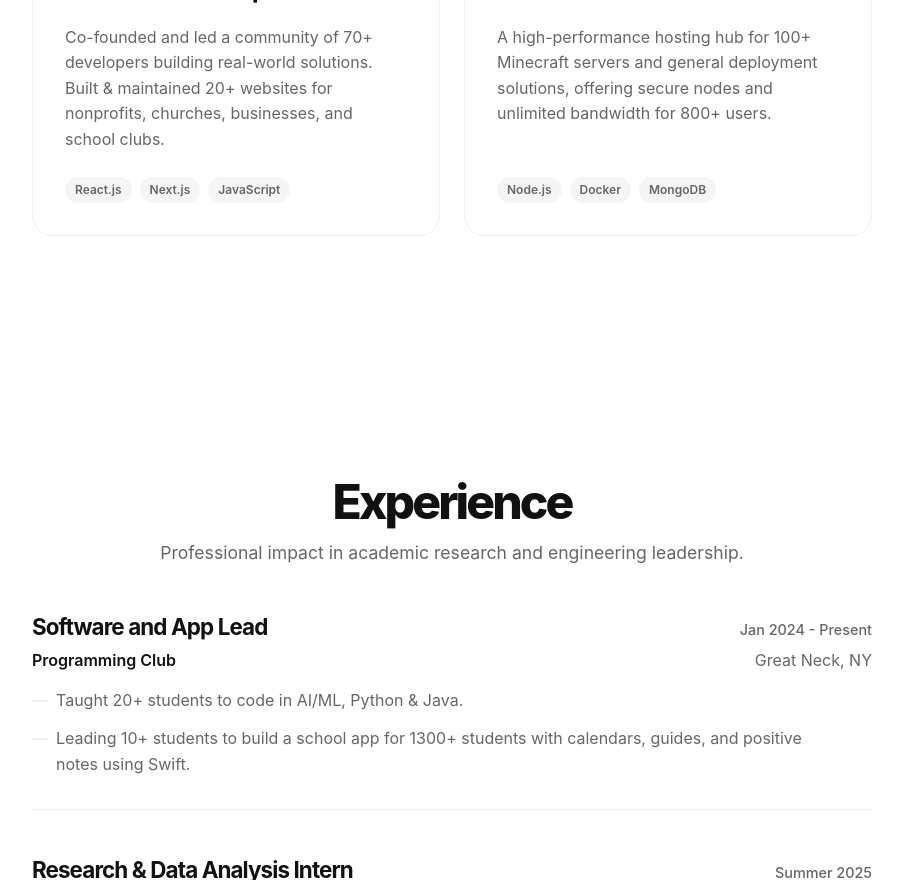
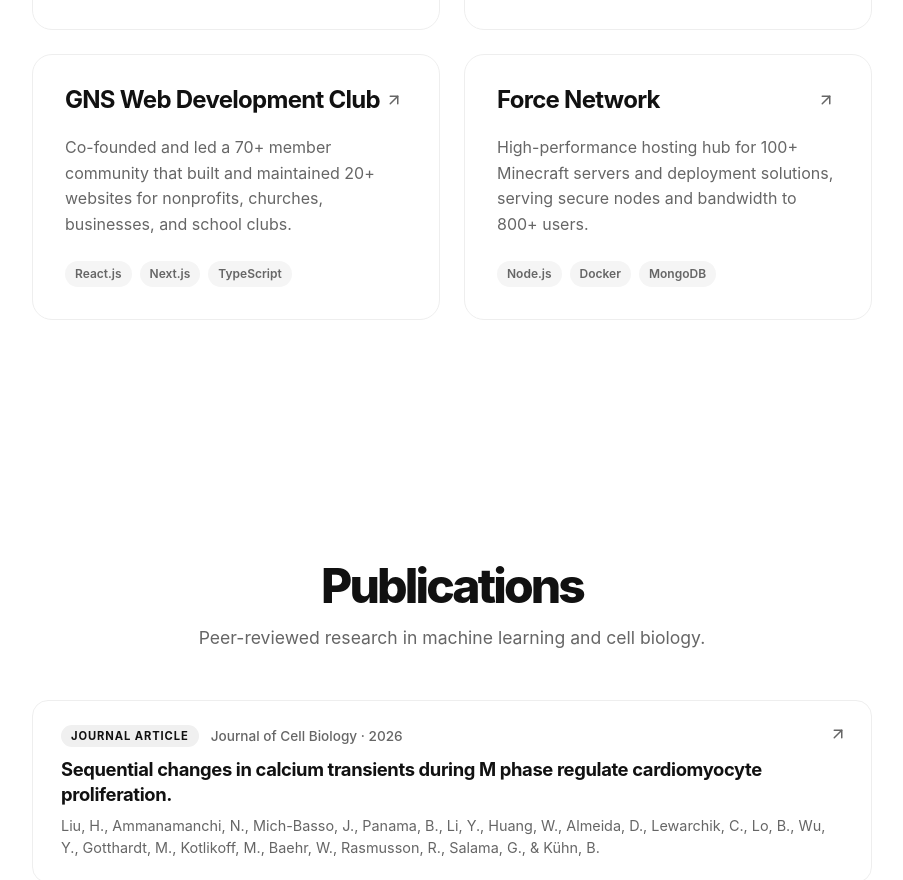
Before and after one commit to patriotsbreeze/brendanlo, a Next.js app: page / in a window 1280 px wide. Shown: the part 1920-2800 px from the top of the page, without its empty margins (188-1091 px from the left). Built offline with nearby package versions, Linux system fonts and the light colour scheme.

Commit message:
update w new things on resume

```diff
--- a/src/app/layout.tsx
+++ b/src/app/layout.tsx
@@ -16,7 +16,7 @@ const geistMono = Geist_Mono({
 export const metadata: Metadata = {
   title: "Brendan Lo | Software Engineer & Researcher",
   description: "Portfolio of Brendan Lo, a Software Engineer and Researcher at UChicago and Weill Cornell. Specialized in AI, full-stack development, and bioengineering.",
-  keywords: ["Brendan Lo", "Software Engineer", "Researcher", "UChicago", "Weill Cornell", "AI", "Machine Learning", "Bioengineering", "Next.js", "React", "TypeScript"],
+  keywords: ["Brendan Lo", "Software Engineer", "Researcher", "UChicago", "Weill Cornell", "AI", "Machine Learning", "Mathematics", "Next.js", "React", "TypeScript"],
   authors: [{ name: "Brendan Lo" }],
   creator: "Brendan Lo",
   openGraph: {
@@ -51,7 +51,7 @@ export default function RootLayout({
     "url": "https://brendanlo.com",
     "jobTitle": "Software Engineer & Researcher",
     "alumniOf": "University of Chicago",
-    "knowsAbout": ["Computer Science", "Bioengineering", "AI", "Machine Learning", "Full-stack Development"],
+    "knowsAbout": ["Computer Science", "Mathematics", "AI", "Machine Learning", "Full-stack Development"],
     "sameAs": [
       "https://github.com/patriotsbreeze",
       "https://www.linkedin.com/in/brendan-lo-8b0b80247/"
--- a/src/app/page.tsx
+++ b/src/app/page.tsx
@@ -1,10 +1,11 @@
 import styles from "./page.module.css";
 import commonStyles from "@/components/Components.module.css";
 import { resumeData } from "@/data/resumeData";
-import { Container, Section, SectionHeading, ProjectCard, ExperienceCard, TechPill } from "@/components/Common";
+import { Container, Section, SectionHeading, ProjectCard, ExperienceCard, EducationCard, PublicationCard, TechPill } from "@/components/Common";
 import { Navbar } from "@/components/Navbar";
 import { SocialLinks } from "@/components/SocialLinks";
 import { FaCode, FaServer, FaFlask } from 'react-icons/fa';
+import { Award } from 'lucide-react';
 
 export default function Home() {
   return (
@@ -17,8 +18,8 @@ export default function Home() {
           <div className={styles.heroCenter}>
             <h1 className={styles.heroName}>{resumeData.name}</h1>
             <p className={styles.heroDescription}>
-              Software Engineer & Researcher based in Chicago / New York. <br />
-              Developing scalable applications and biological research <br />
+              Software Engineer & Researcher studying Computer Science & Mathematics at UChicago. <br />
+              Building scalable full-stack applications and advancing computational research <br />
               at the intersection of technology and science.
             </p>
             <SocialLinks />
@@ -63,7 +64,7 @@ export default function Home() {
       {/* Projects Section */}
       <Section id="projects" className="animate delay-3">
         <Container>
-          <SectionHeading subtitle="Active developments in full-stack, AI, and community tools.">
+          <SectionHeading subtitle="Active work across full-stack, AI, and community tools.">
             Projects
           </SectionHeading>
           <div className={commonStyles.projectGrid}>
@@ -74,15 +75,60 @@ export default function Home() {
         </Container>
       </Section>
 
+      {/* Publications Section */}
+      <Section id="publications" className="animate delay-3">
+        <Container>
+          <SectionHeading subtitle="Peer-reviewed research in machine learning and cell biology.">
+            Publications
+          </SectionHeading>
+          <div className={commonStyles.pubList}>
+            {resumeData.publications.map((pub) => (
+              <PublicationCard key={pub.title} pub={pub} />
+            ))}
+          </div>
+        </Container>
+      </Section>
+
       {/* Experience Section */}
       <Section id="experience" className="animate delay-4">
         <Container>
-          <SectionHeading subtitle="Professional impact in academic research and engineering leadership.">
+          <SectionHeading subtitle="Research internships and engineering leadership.">
             Experience
           </SectionHeading>
           <div className={commonStyles.experienceList}>
             {resumeData.experience.map((exp) => (
               <ExperienceCard key={exp.company + exp.role} exp={exp} />
+            ))}
+          </div>
+        </Container>
+      </Section>
+
+      {/* Education Section */}
+      <Section id="education" className="animate delay-4">
+        <Container>
+          <SectionHeading subtitle="Academic background and coursework.">
+            Education
+          </SectionHeading>
+          <div className={commonStyles.eduList}>
+            {resumeData.education.map((edu) => (
+              <EducationCard key={edu.school} edu={edu} />
+            ))}
+          </div>
+        </Container>
+      </Section>
+
+      {/* Honors Section */}
+      <Section id="honors" className="animate delay-4">
+        <Container>
+          <SectionHeading subtitle="Recognition across research, engineering, and service.">
+            Honors & Awards
+          </SectionHeading>
+          <div className={commonStyles.honorsGrid}>
+            {resumeData.honors.map((honor) => (
+              <div key={honor} className={commonStyles.honorItem}>
+                <Award size={18} className={commonStyles.honorIcon} />
+                {honor}
+              </div>
             ))}
           </div>
         </Container>
--- a/src/components/Common.tsx
+++ b/src/components/Common.tsx
@@ -48,6 +48,47 @@ export const ProjectCard: React.FC<{ project: any }> = ({ project }) => (
   </div>
 );
 
+export const EducationCard: React.FC<{ edu: any }> = ({ edu }) => (
+  <div className={styles.expRow}>
+    <div className={styles.expHeader}>
+      <h3 className={styles.expRole}>{edu.school}</h3>
+      <span className={styles.expPeriod}>{edu.period}</span>
+    </div>
+    <div className={styles.expMeta}>
+      <span className={styles.expCompany}>{edu.degree}</span>
+      <span className={styles.expLocation}>{edu.location}</span>
+    </div>
+    {edu.details && edu.details.length > 0 && (
+      <ul className={styles.expDescList}>
+        {edu.details.map((item: string, i: number) => (
+          <li key={i}>{item}</li>
+        ))}
+      </ul>
+    )}
+  </div>
+);
+
+export const PublicationCard: React.FC<{ pub: any }> = ({ pub }) => {
+  const inner = (
+    <>
+      <div className={styles.pubTop}>
+        <span className={styles.pubType}>{pub.type}</span>
+        <span className={styles.pubVenue}>{pub.venue} · {pub.year}</span>
+      </div>
+      <h3 className={styles.pubTitle}>{pub.title}</h3>
+      <p className={styles.pubAuthors}>{pub.authors}</p>
+    </>
+  );
+  return pub.link ? (
+    <a href={pub.link} target="_blank" rel="noopener noreferrer" className={`${styles.pubRow} ${styles.pubLinked}`}>
+      {inner}
+      <span className={styles.pubArrow} aria-hidden><ArrowUpRight size={18} /></span>
+    </a>
+  ) : (
+    <div className={styles.pubRow}>{inner}</div>
+  );
+};
+
 export const ExperienceCard: React.FC<{ exp: any }> = ({ exp }) => (
   <div className={styles.expRow}>
     <div className={styles.expHeader}>
--- a/src/components/Components.module.css
+++ b/src/components/Components.module.css
@@ -210,3 +210,122 @@
   color: var(--border);
   font-weight: 700;
 }
+
+/* Education / Experience shared list gap override for tighter education block */
+.eduList {
+  display: flex;
+  flex-direction: column;
+  gap: 32px;
+}
+
+/* Publications */
+.pubList {
+  display: flex;
+  flex-direction: column;
+  gap: 16px;
+}
+
+.pubRow {
+  display: block;
+  position: relative;
+  background: white;
+  border: 1px solid var(--border);
+  border-radius: 16px;
+  padding: 24px 28px;
+  transition: all 0.3s cubic-bezier(0.16, 1, 0.3, 1);
+}
+
+.pubLinked:hover {
+  border-color: var(--foreground);
+  transform: translateY(-3px);
+  box-shadow: 0 16px 32px rgba(0, 0, 0, 0.05);
+}
+
+.pubTop {
+  display: flex;
+  align-items: center;
+  gap: 12px;
+  margin-bottom: 10px;
+  flex-wrap: wrap;
+}
+
+.pubType {
+  font-size: 0.7rem;
+  font-weight: 700;
+  text-transform: uppercase;
+  letter-spacing: 0.08em;
+  color: var(--foreground);
+  background: #f0f0f0;
+  padding: 3px 10px;
+  border-radius: 100px;
+}
+
+.pubVenue {
+  font-size: 0.85rem;
+  font-weight: 500;
+  color: var(--foreground-muted);
+}
+
+.pubTitle {
+  font-size: 1.15rem;
+  font-weight: 700;
+  line-height: 1.35;
+  margin: 0 0 8px;
+  letter-spacing: -0.02em;
+  padding-right: 24px;
+}
+
+.pubAuthors {
+  font-size: 0.9rem;
+  color: var(--foreground-muted);
+  line-height: 1.5;
+  margin: 0;
+}
+
+.pubArrow {
+  position: absolute;
+  top: 24px;
+  right: 24px;
+  color: var(--foreground-muted);
+  transition: color 0.2s ease;
+}
+
+.pubLinked:hover .pubArrow {
+  color: var(--foreground);
+}
+
+/* Honors */
+.honorsGrid {
+  display: grid;
+  grid-template-columns: repeat(2, 1fr);
+  gap: 12px;
+}
+
+@media (max-width: 768px) {
+  .honorsGrid {
+    grid-template-columns: 1fr;
+  }
+}
+
+.honorItem {
+  display: flex;
+  align-items: center;
+  gap: 12px;
+  background: white;
+  border: 1px solid var(--border);
+  border-radius: 12px;
+  padding: 16px 20px;
+  font-size: 0.95rem;
+  font-weight: 500;
+  color: var(--foreground);
+  transition: all 0.2s ease;
+}
+
+.honorItem:hover {
+  border-color: var(--foreground);
+}
+
+.honorIcon {
+  color: var(--foreground-muted);
+  flex-shrink: 0;
+}
--- a/src/components/Navbar.tsx
+++ b/src/components/Navbar.tsx
@@ -21,6 +21,7 @@ export const Navbar: React.FC = () => {
         <div className={styles.links}>
           <a href="#about" aria-label="About section">About</a>
           <a href="#projects" aria-label="Featured projects">Projects</a>
+          <a href="#publications" aria-label="Publications">Research</a>
           <a href="#experience" aria-label="Work experience">Experience</a>
         </div>
       </nav>
--- a/src/data/resumeData.ts
+++ b/src/data/resumeData.ts
@@ -13,6 +13,23 @@ export interface Skill {
   color: string;
 }
 
+export interface Education {
+  school: string;
+  location: string;
+  degree: string;
+  period: string;
+  details?: string[];
+}
+
+export interface Publication {
+  authors: string;
+  year: string;
+  title: string;
+  venue: string;
+  type: string;
+  link?: string;
+}
+
 export const resumeData = {
   name: "Brendan Lo",
   title: "Software Engineer & Researcher",
@@ -23,11 +40,32 @@ export const resumeData = {
     linkedin: "https://www.linkedin.com/in/brendan-lo-8b0b80247/",
     instagram: "https://www.instagram.com/brendanloalt/"
   },
+
+  education: [
+    {
+      school: "University of Chicago",
+      location: "Chicago, IL",
+      degree: "B.S. Computer Science & Mathematics",
+      period: "Expected May 2030",
+      details: []
+    },
+    {
+      school: "Great Neck South High School",
+      location: "Great Neck, NY",
+      degree: "High School Diploma",
+      period: "June 2026",
+      details: [
+        "GPA 96.7 / 100 (unweighted) · SAT 1540 / 1600",
+        "AP Physics C, AP Calculus BC, AP Computer Science, AP English Literature, AP Spanish, AP Economics, Senior Seminar Research Honors."
+      ]
+    }
+  ] as Education[],
+
   featuredProjects: [
     {
       title: "ReSource",
-      description: "AI-powered web application for circular economy, helping users identify, donate, or recycle unwanted items using Gemini AI and Mapbox.",
-      impact: "Built as a full-stack Next.js app with PostgreSQL and Supabase. Features real-time mapping and AI image recognition.",
+      description: "AI-powered marketplace that helps users donate, resell, or recycle unwanted items with AI image recognition and community mapping.",
+      impact: "Built as a full-stack Next.js app with PostgreSQL and Supabase, integrating Gemini API and Mapbox for real-time item recognition and location.",
       technologies: ["Next.js", "TypeScript", "Gemini API", "Mapbox", "PostgreSQL", "Supabase"],
       link: "https://devpost.com/software/resource-i3nq1y",
       image: "/images/resource.png",
@@ -35,99 +73,153 @@ export const resumeData = {
     },
     {
       title: "SATsaurus",
-      description: "Gamified SAT prep platform providing free, interactive learning resources for 1000+ underprivileged students globally.",
+      description: "Gamified SAT-prep platform delivering free, interactive practice to 1000+ students worldwide.",
       technologies: ["Next.js", "Supabase", "SQL", "TailwindCSS"],
       featured: true
     },
     {
       title: "GNS Web Development Club",
-      description: "Co-founded and led a community of 70+ developers building real-world solutions. Built & maintained 20+ websites for nonprofits, churches, businesses, and school clubs.",
-      technologies: ["React.js", "Next.js", "JavaScript", "HTML/CSS"],
+      description: "Co-founded and led a 70+ member community that built and maintained 20+ websites for nonprofits, churches, businesses, and school clubs.",
+      technologies: ["React.js", "Next.js", "TypeScript", "Supabase"],
       link: "https://www.gnswebdev.club/projects",
       featured: true
     },
     {
       title: "Force Network",
-      description: "A high-performance hosting hub for 100+ Minecraft servers and general deployment solutions, offering secure nodes and unlimited bandwidth for 800+ users.",
-      impact: "Designed specifically to accelerate development work and eliminate deployment toil through secure, fast infrastructure.",
+      description: "High-performance hosting hub for 100+ Minecraft servers and deployment solutions, serving secure nodes and bandwidth to 800+ users.",
+      impact: "Designed to accelerate development work and eliminate deployment toil through fast, secure infrastructure.",
       technologies: ["Node.js", "Docker", "MongoDB", "Pterodactyl"],
       link: "https://forcenetwork.cloud",
       featured: true
     }
   ],
 
+  publications: [
+    {
+      authors: "Liu, H., Ammanamanchi, N., Mich-Basso, J., Panama, B., Li, Y., Huang, W., Almeida, D., Lewarchik, C., Lo, B., Wu, Y., Gotthardt, M., Kotlikoff, M., Baehr, W., Rasmusson, R., Salama, G., & Kühn, B.",
+      year: "2026",
+      title: "Sequential changes in calcium transients during M phase regulate cardiomyocyte proliferation.",
+      venue: "Journal of Cell Biology",
+      type: "Journal Article",
+      link: "https://doi.org/10.1083/jcb.202505134"
+    },
+    {
+      authors: "Cheng, B., Jin, A., Zhang, J., Pemmaraju, A., Lo, B., & Chang, J.",
+      year: "2026",
+      title: "A horizon-dependent intrinsic-dimension theory of scaling for biological forecasting.",
+      venue: "HiLD Workshop, International Conference on Machine Learning (ICML)",
+      type: "Poster"
+    },
+    {
+      authors: "Cheng, B., Jin, A., Zhang, J., Lo, B., Pemmaraju, A., & Chang, J.",
+      year: "2026",
+      title: "ERVNet: A three-module framework for predicting endogenous retrovirus reactivation, gene propagation, and immunogenicity.",
+      venue: "FM4LS Workshop, International Conference on Machine Learning (ICML)",
+      type: "Poster"
+    },
+    {
+      authors: "Cheng, B., Jin, A., Zhang, J., Pemmaraju, A., Chang, J., & Lo, B.",
+      year: "2026",
+      title: "PROTEUS: Predicting how post-translational modifications alter drug binding affinity.",
+      venue: "FM4LS Workshop, International Conference on Machine Learning (ICML)",
+      type: "Poster"
+    }
+  ] as Publication[],
+
+  honors: [
+    "Eagle Scout",
+    "Science Olympiad National Qualifier",
+    "2nd Place — New York State Science Olympiad",
+    "FIRST Robotics World Championship — Engineering Inspiration Award",
+    "AP Scholar with Distinction",
+    "4th Place — Long Island Science & Engineering Fair"
+  ],
 
   experience: [
-
     {
-      company: "Programming Club",
-      role: "Software and App Lead",
-      location: "Great Neck, NY",
-      period: "Jan 2024 - Present",
+      company: "Columbia University",
+      role: "Summer Research Intern — Blumberg Lab",
+      location: "New York, NY",
+      period: "Summer 2026",
       description: [
-        "Taught 20+ students to code in AI/ML, Python & Java.",
-        "Leading 10+ students to build a school app for 1300+ students with calendars, guides, and positive notes using Swift."
+        "Applying Topological Data Analysis (TDA) to RNA-Seq annotation."
+      ]
+    },
+    {
+      company: "New York University",
+      role: "Summer Research Intern — Shasha Lab",
+      location: "New York, NY",
+      period: "Summer 2026",
+      description: [
+        "Building an agentic AI workflow for a calorie-tracking application."
       ]
     },
     {
       company: "Weill Cornell Medical College",
-      role: "Research & Data Analysis Intern",
+      role: "Pediatrics Summer Research Intern — Heart Regeneration (Kühn & Liu Lab)",
       location: "New York, NY",
       period: "Summer 2025",
       description: [
-        "Ran data analyses using Python, Fiji/ImageJ, and VBA Macros to discover calcium's role in heart cell proliferation.",
-        "Co-author of a paper under review at the Journal of Cell Biology: Liu, H., Ammanamanchi, N., Mich-Basso, J., Panama, B., Li, Y., Huang, W., Almeida, D., Lewarchik, C. M., Lo, B., Wu, Y., Gotthardt, M., Kotlikoff, M., Baehr, W., Rasmusson, R., Salama, G., & Kühn, B. (2026). Cardiomyocytes change calcium signaling for cell division."
+        "Ran data analyses with Python, Fiji/ImageJ, and VBA to uncover calcium's role in cardiomyocyte proliferation.",
+        "Co-authored the resulting paper, published in the Journal of Cell Biology."
+      ]
+    },
+    {
+      company: "Weill Cornell Medical College",
+      role: "Summer Research Intern — Epigenetics of Congenital Heart Disease (Long Lab)",
+      location: "New York, NY",
+      period: "Summer 2024",
+      description: [
+        "Performed PCR, Western blot, cloning, and RNA-seq analyses in R and Python to identify genes regulated by JARID2.",
+        "Investigated the role of the PRC2 complex in heart development and congenital heart disease."
+      ]
+    },
+    {
+      company: "Web Development Club",
+      role: "Co-President / Co-Founder",
+      location: "Great Neck, NY",
+      period: "Oct 2024 - Present",
+      description: [
+        "Recruited and led full-stack projects with 70+ members using JavaScript, TypeScript, React.js, Supabase, and SQL.",
+        "Built and maintained 20+ websites for nonprofits, churches, businesses, and school clubs."
       ]
     },
     {
       company: "Kudos Connect",
-      role: "Chief Technology Officer / Newsletter Head",
+      role: "Chief Technology Officer / Head of Newsletter",
       location: "Great Neck, NY",
       period: "Jan 2024 - Present",
       description: [
-        "Led 15+ people to create newsletters, building a following of 7000+ high school students for research & volunteer opportunities.",
-        "Managed a technology team of 5+ to maintan database and website"
+        "Led 15+ people to build the website and newsletter, growing a following of 7000+ students for volunteer opportunities."
+      ]
+    },
+    {
+      company: "Programming Club",
+      role: "Board Member / App Leader",
+      location: "Great Neck, NY",
+      period: "Jan 2024 - Present",
+      description: [
+        "Taught 20+ students to code in AI/ML, Python, and Java.",
+        "Led 10+ students to build a school app for 1300+ students using Swift."
       ]
     },
     {
       company: "FIRST Robotics Team 2638",
-      role: "Head Webmaster / Build Team",
+      role: "Head Webmaster / Lead Programmer",
       location: "Great Neck, NY",
       period: "Sep 2024 - Present",
       description: [
-        "Mentored 20+ K-8 students and global teams.",
-        "Built website & robot, competing in FIRST Robotics Competition World Championship 2025"
+        "Coded trajectory-generation algorithms and robot control, competing at the FIRST Robotics World Championship (2025)."
       ]
     },
     {
-      company: "Science Research Project (2024-25)",
-      role: "Independent Science Researcher",
-      location: "Great Neck, NY",
-      period: "2024 - 2025",
+      company: "PRC2 Drug Discovery Project",
+      role: "Independent Researcher",
+      location: "New York, NY",
+      period: "Sep 2024 - Sep 2025",
       description: [
-        "Conducted Machine Learning-based virtual screening and molecular dynamics simulations to repurpose drugs for the inhibition of PRC2 protein complex.",
-        "Trained & validated a random forest machine learning model for ligand-based virtual screening.",
-        "Used the Schrödinger Maestro software to run structure-based virtual screening.",
-        "Validated virtual screened drugs using GROMACS molecular dynamics simulations."
-      ]
-    },
-    {
-      company: "Boy Scouts of America",
-      role: "Service Project Coordinator / Patrol Leader / Den Chief / Bugler",
-      location: "Great Neck, NY",
-      period: "Jan 2018 - Present",
-      description: [
-        "Led 70+ scouts on camping trips and flag ceremonies.",
-        "Coordinated service projects for museums, autistic kids, the homeless, and the environment."
-      ]
-    },
-    {
-      company: "Eagle Scout Project",
-      role: "Project Director and Museum Curator",
-      location: "Great Neck, NY",
-      period: "Sep 2022 - Jan 2024",
-      description: [
-        "Fundraised $1500+, leading 30+ scouts to create a museum exhibit about WWII in the US Merchant Marine Museum"
+        "Ran ML-based (Random Forest, Python, Schrödinger Maestro) virtual screening and GROMACS molecular dynamics simulations.",
+        "Repurposed drugs to inhibit the PRC2 protein complex as a target for cancer and congenital heart disease."
       ]
     }
   ],
@@ -138,31 +230,30 @@ export const resumeData = {
       { name: "React.js", color: "#61DAFB" },
       { name: "TypeScript", color: "#3178C6" },
       { name: "JavaScript", color: "#F7DF1E" },
-      { name: "HTML5", color: "#E34F26" },
+      { name: "HTML/CSS", color: "#E34F26" },
       { name: "TailwindCSS", color: "#06B6D4" },
-      { name: "Swift", color: "#F05138" },
-      { name: "Django", color: "#06B6D4" }
+      { name: "Swift", color: "#F05138" }
     ],
     backend: [
       { name: "Python", color: "#3776AB" },
       { name: "Java", color: "#007396" },
       { name: "C#", color: "#239120" },
       { name: "SQL", color: "#4479A1" },
-      { name: "Supabase", color: "#3ECF8E" },
       { name: "Node.js", color: "#339933" },
       { name: "Express.js", color: "#339933" },
-      { name: "MongoDB", color: "#339933" },
-      { name: "Firebase", color: "#339933" }
+      { name: "Supabase", color: "#3ECF8E" },
+      { name: "MongoDB", color: "#47A248" },
+      { name: "Gemini API", color: "#4285F4" }
     ],
     scientific: [
       { name: "R", color: "#276DC3" },
+      { name: "AI/ML", color: "#2196F3" },
+      { name: "RNA-seq Analysis", color: "#E91E63" },
+      { name: "Molecular Docking", color: "#FF5722" },
+      { name: "Molecular Dynamics", color: "#2196F3" },
+      { name: "GROMACS", color: "#2196F3" },
       { name: "Fiji/ImageJ", color: "#000000" },
-      { name: "VBA", color: "#2E7D32" },
-      { name: "RNA-seq", color: "#E91E63" },
-      { name: "Molecular Docking", color: "#FF5722" },
-      { name: "GROMACS", color: "#2196F3" },
-      { name: "Matlab", color: "#2196F3" },
-      { name: "AI/ML", color: "#2196F3" }
+      { name: "VBA", color: "#2E7D32" }
     ]
   }
 };
```
Also changed, not shown: .claude/launch.json (added), 1 other file (tests, documents, lock files or other folders).
